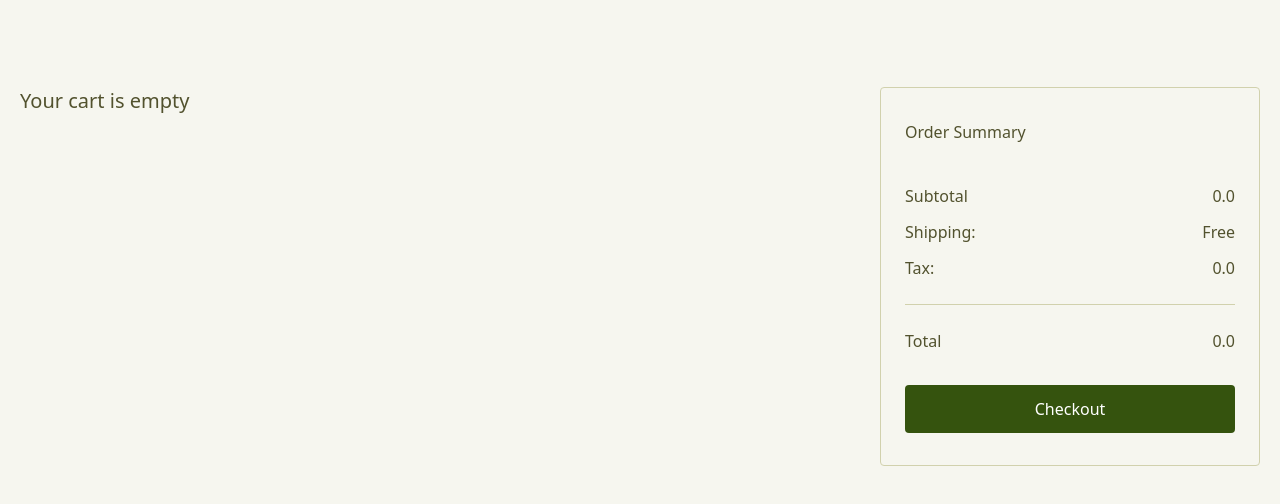
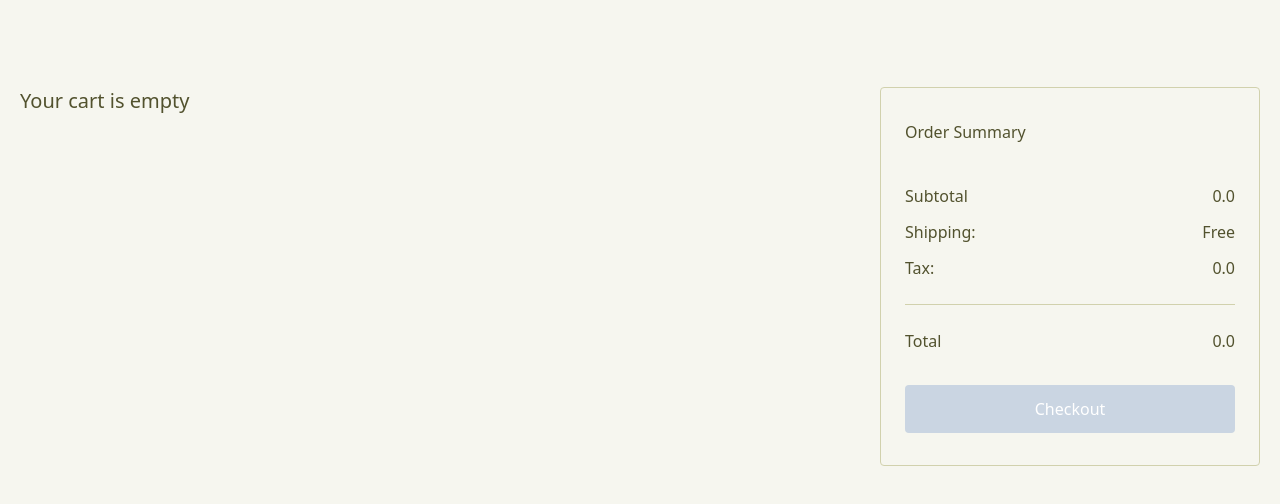
Before and after one commit to mcalsing/project-front-vanilla, a website: page checkout.html in a window 1280 px wide. Shown: the part 116-620 px from the top of the page. Drawn offline with nearby package versions, Linux system fonts and the light colour scheme.

Commit message:
feat: if the shopping cart is empty button checkout is disabled in the checkout page

```diff
--- a/checkout.html
+++ b/checkout.html
@@ -53,7 +53,8 @@
         <span id="total"></span>
       </div>
       <button
-        class="cursor-pointer font-medium bg-lime-900 text-white w-full mb-8 py-3 px-6 rounded-[4px]"
+        id="checkout-btn"
+        class="cursor-pointer bg-lime-900 text-white w-full mb-8 py-3 px-6 rounded-sm"
         onclick="thanks()"
         >
         Checkout
--- a/script.js
+++ b/script.js
@@ -232,6 +232,7 @@ const addProductToCart = (id, image, name, price) => {
 
 
 const currentURL = window.location.pathname
+const checkoutBtn = document.getElementById('checkout-btn')
 
 const renderCart = () => {
   const subtotalElem = document.getElementById('subtotal');
@@ -245,7 +246,11 @@ const renderCart = () => {
   let totalPriceProducts = 0;
   checkoutProducts.innerHTML = '';
 
-  if (orders.length == 0) checkoutProducts.innerHTML = `<span class="text-xl">Your cart is empty</span>`
+  if (orders.length == 0) {
+    checkoutProducts.innerHTML = `<span class="text-xl">Your cart is empty</span>`
+    checkoutBtn.className = "cursor-pointer bg-slate-300 text-white w-full mb-8 py-3 px-6 rounded-sm"
+    checkoutBtn.disabled = true;
+  }
 
   orders.forEach(item => {
     totalPriceProducts += item.price * item.quantity;
```
